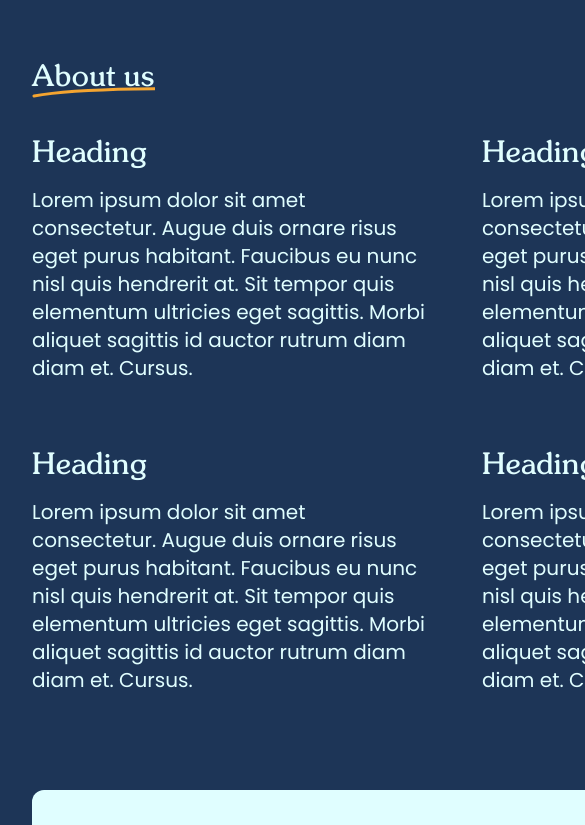
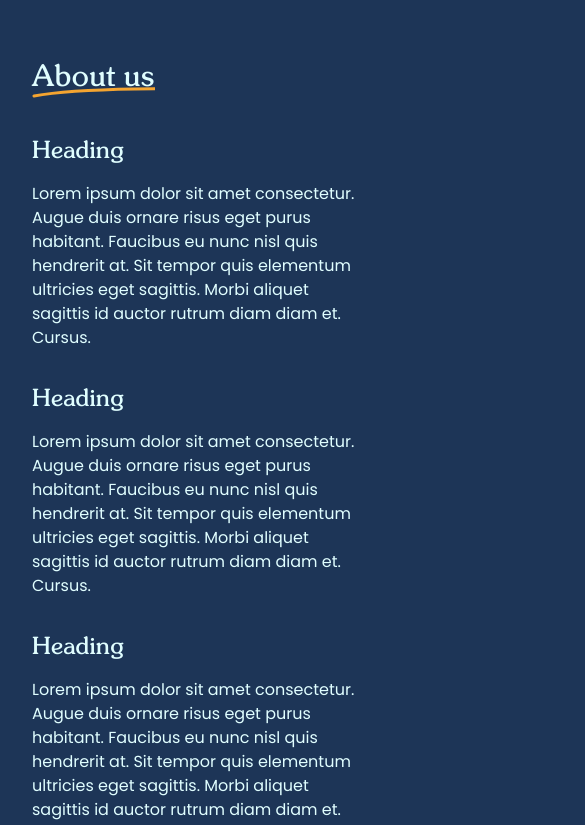
Before and after one commit to NeeshSamsi/neeshsamsi.com, a Next.js app: page / in a window 390 px wide. Shown: the part 2460-3285 px from the top of the page, 585 px wide, since content can reach past the window. Built offline with nearby package versions, Linux system fonts and the light colour scheme.

Commit message:
feat: Responsive about card

```diff
--- a/src/app/page.tsx
+++ b/src/app/page.tsx
@@ -84,7 +84,7 @@ export default function Home() {
       <section id="about" className="pt-24">
         <Headline text="About us" />
 
-        <div className="grid grid-cols-[repeat(3,40ch)] gap-x-12 gap-y-16">
+        <div className="grid grid-cols-1 justify-items-center gap-x-8 gap-y-8 sm:grid-cols-2 sm:gap-y-12 lg:gap-x-12 lg:gap-y-16 xl:grid-cols-[repeat(3,40ch)]">
           {Array.from({ length: 5 }).map((_el, i) => (
             <AboutCard
               key={i}
--- a/src/components/AboutCard.tsx
+++ b/src/components/AboutCard.tsx
@@ -6,8 +6,8 @@ export default async function AboutCard({
   paragraphs: string[]
 }) {
   return (
-    <div className="space-y-4 text-xl">
-      <h3 className="font-serif text-3xl">{heading}</h3>
+    <div className="space-y-4 text-base lg:text-lg xl:text-xl">
+      <h3 className="font-serif text-2xl md:text-3xl">{heading}</h3>
       {paragraphs.map((text, i) => (
         <p key={i}>{text}</p>
       ))}
```
